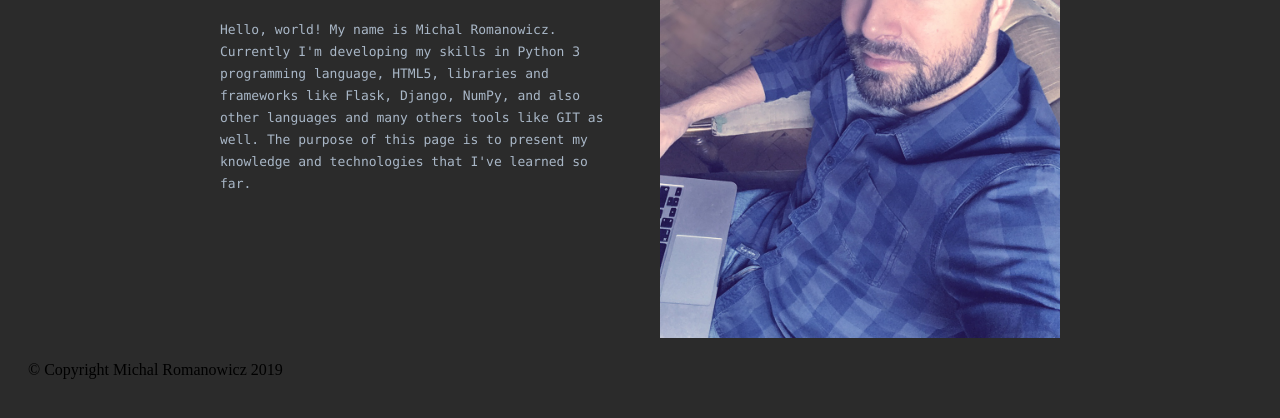
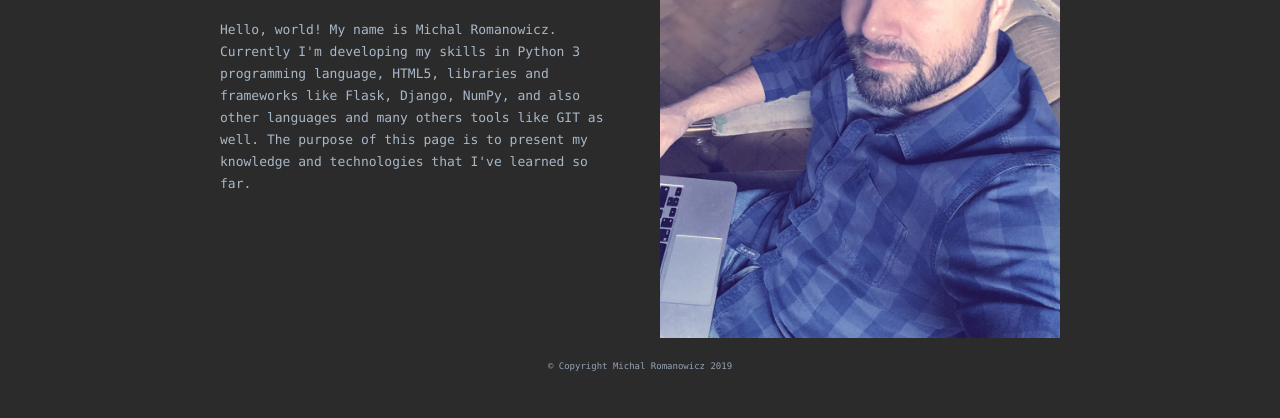
Before and after one commit to Romero2827/someproject1, a plain HTML site: page index.html in a window 1280 px wide. Shown: the part 318-736 px from the top of the page. Drawn offline with Linux system fonts and the light colour scheme.

Commit message:
fixed style issues

```diff
--- a/styles.css
+++ b/styles.css
@@ -39,3 +39,9 @@ ul#horizontal-list {
 ul#horizontal-list li {
   display: inline
 }
+.footer {
+  color: #95a3b3;
+  font-family: Menlo, sans-serif;
+  font-size: 9px;
+  text-align: center;
+}
```
